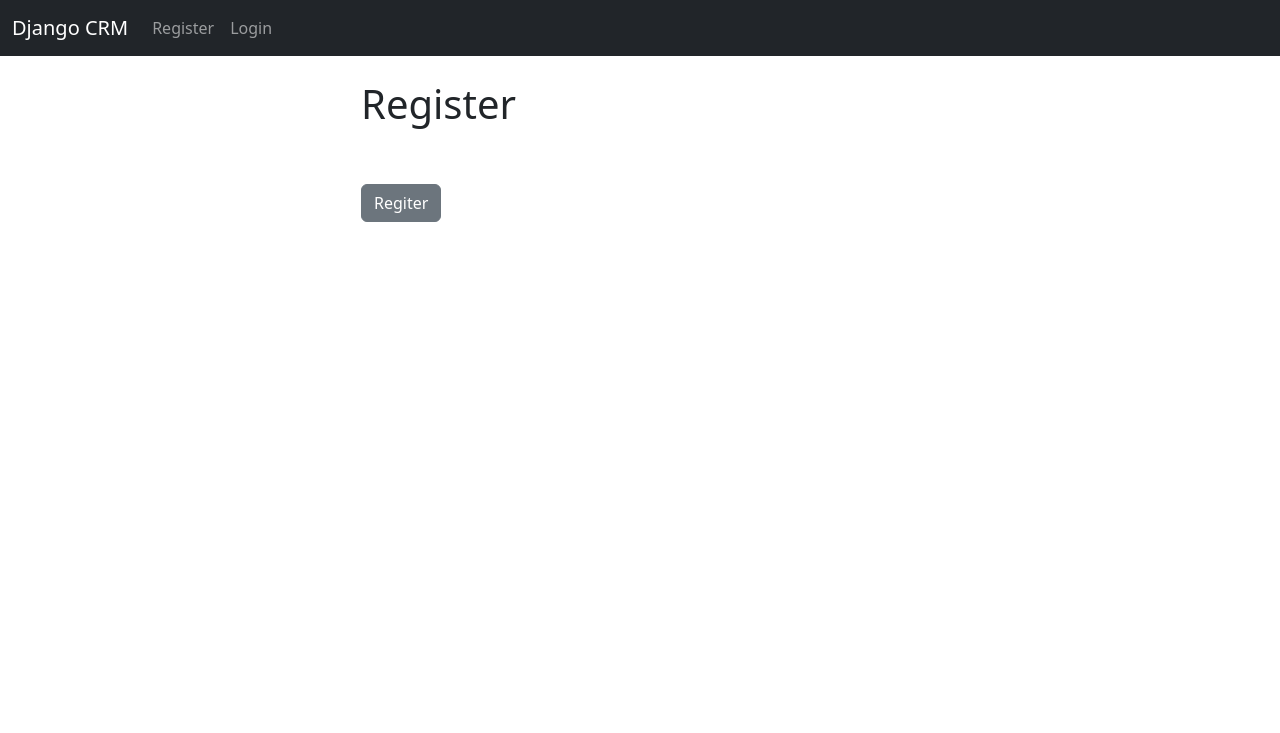
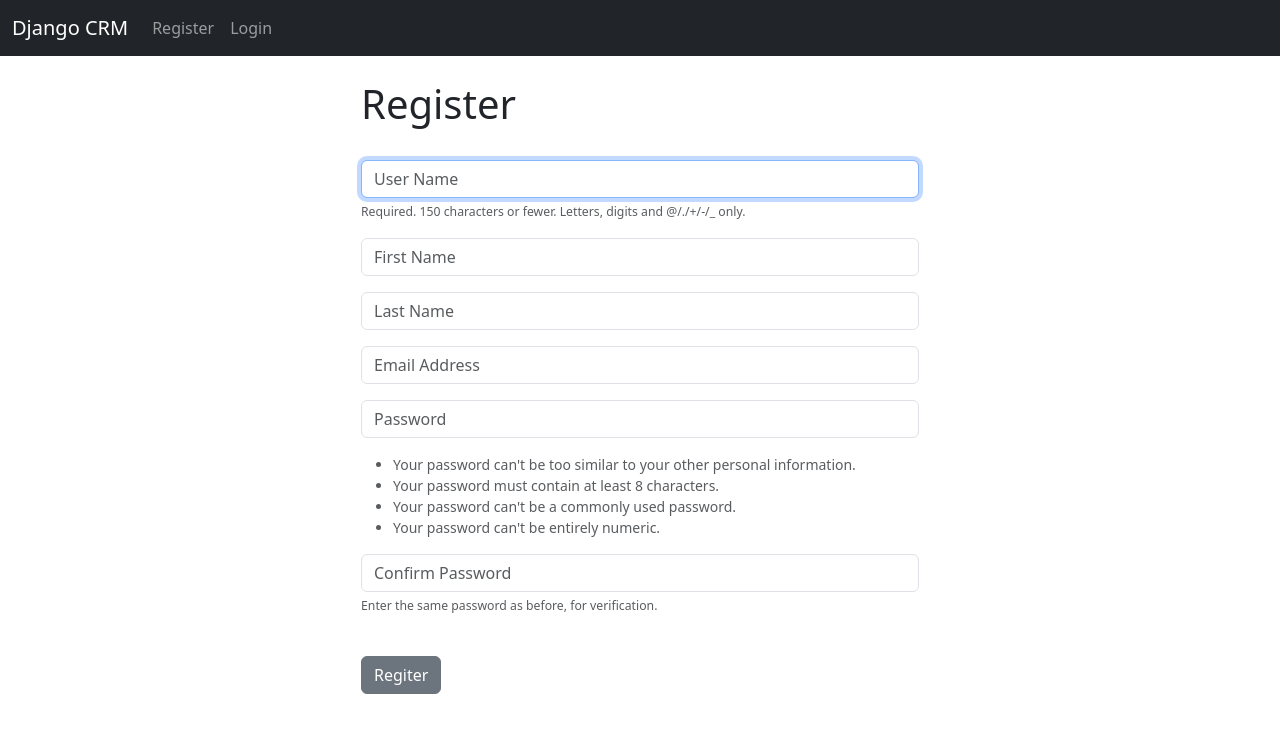
Before and after one commit to TAMILARASAN-D/Django-CRM, a Django app: page /register/ in a window 1280 px wide. Shown: the top 733 px of the page. Run offline with Django 4.2, Linux system fonts and the light colour scheme.

Commit message:
register-form-updated

```diff
--- a/website/forms.py
+++ b/website/forms.py
@@ -9,7 +9,7 @@
 
 	class Meta:
 		model = User
-		fields = {'username','first_name','last_name','email','password1','password2'}
+		fields = ('username','first_name','last_name','email','password1','password2')
 
 
 	def __init__(self, *args, **kwargs):
--- a/website/templates/register.html
+++ b/website/templates/register.html
@@ -9,6 +9,18 @@
 
 <form method="POST" action="">
 	{% csrf_token %}
+	{% if form.errors %}
+			<div class="alert alert-warning alert-dismissible fade show" role="alert">
+			  Your Form Has Errors
+			  {% for field in form %}
+			  	{% if field.errors %}
+			  		{{ field.errors }}
+			  	{% endif %}
+			  {% endfor %}
+			  <button type="button" class="btn-close" data-bs-dismiss="alert" aria-label="Close"></button>
+			</div>
+		{% endif %}
+
 
 	{{ form.as_p }}
 
--- a/website/views.py
+++ b/website/views.py
@@ -42,9 +42,11 @@
 			username = form.cleaned_data['username']
 			password = form.cleaned_data['password1']
 			user = authenticate(username=username,password=password)
-			login(request.user)
+			login(request, user)
 			messages.success(request,"You Have Successfully Registered! Welcome!")
 			return redirect('home')
 	else:
 		form = SignUpForm()
-		return render(request, 'register.html', {form:form})
+		return render(request, 'register.html', {'form':form})
+
+	return render(request, 'register.html', {'form':form})
```
